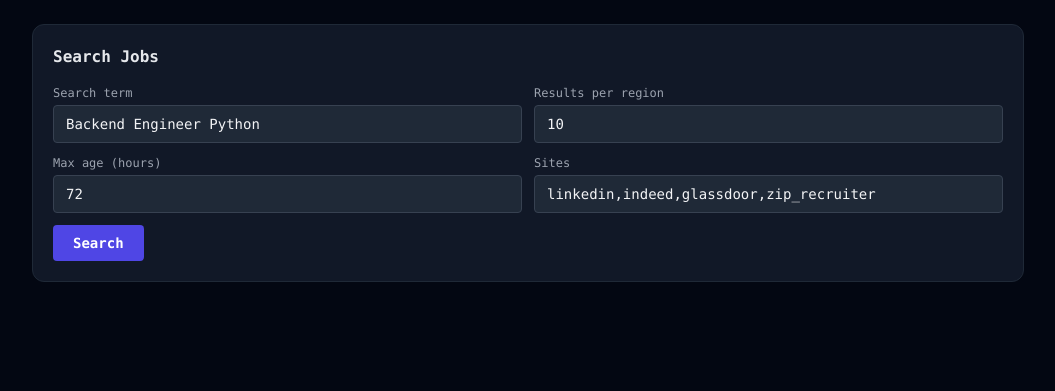
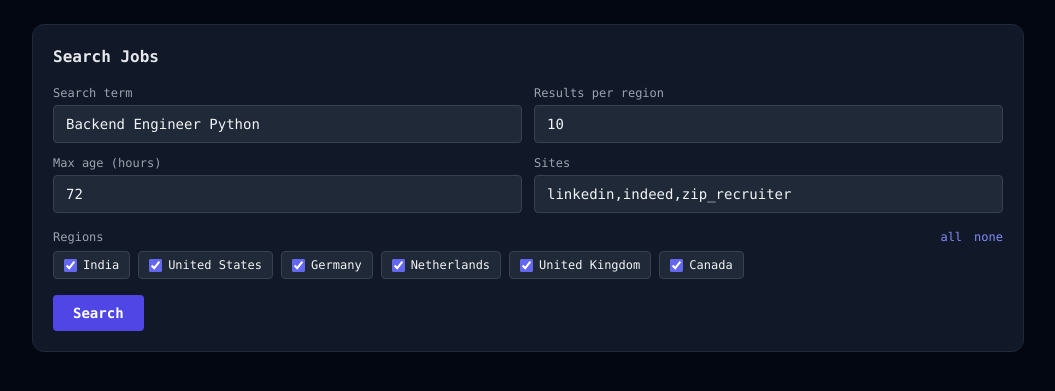
Before and after one commit to shivam343891/ai-job-apply-agent, a FastAPI app: page / in a window 1280 px wide. Shown: the part 53-444 px from the top of the page, without its empty margins (112-1167 px from the left). Run offline with FastAPI, Linux system fonts and the light colour scheme; some libraries are stand-ins or nearby versions.

Commit message:
Adding UI enhancments

```diff
--- a/job_agent/main.py
+++ b/job_agent/main.py
@@ -1,4 +1,6 @@
+import asyncio
 import os
+import sys
 from pathlib import Path
 from fastapi import FastAPI, Request
 from fastapi.responses import HTMLResponse
@@ -6,6 +8,10 @@ from fastapi.templating import Jinja2Templates
 from job_agent.routers import discovery, ai_skills, email, tracker
 from job_agent.routers.apply import linkedin, lever, greenhouse, jobvite, ashby
 from job_agent.jobs import router as jobs_router
+
+# Playwright needs ProactorEventLoop on Windows to spawn subprocesses
+if sys.platform == "win32":
+    asyncio.set_event_loop_policy(asyncio.WindowsProactorEventLoopPolicy())
 
 app = FastAPI(title="AI Job Apply Agent", version="1.0.0")
 
--- a/job_agent/requirements.txt
+++ b/job_agent/requirements.txt
@@ -1,5 +1,6 @@
 fastapi>=0.115.0
 jinja2>=3.1.4
+pypdf>=4.0.0
 uvicorn[standard]>=0.30.6
 playwright>=1.47.0
 python-jobspy>=1.1.80
--- a/job_agent/routers/ai_skills.py
+++ b/job_agent/routers/ai_skills.py
@@ -58,7 +58,14 @@ class AnalyzeJDRequest(BaseModel):
 
 
 def _read(path: str) -> str:
-    return Path(path).read_text(encoding="utf-8", errors="ignore")
+    p = Path(path)
+    if not path or not p.is_file():
+        raise ValueError(f"Resume file not found: '{path}'. Set resumePath in your config.")
+    if p.suffix.lower() == ".pdf":
+        from pypdf import PdfReader
+        reader = PdfReader(str(p))
+        return "\n".join(page.extract_text() or "" for page in reader.pages)
+    return p.read_text(encoding="utf-8", errors="ignore")
 
 
 def _keywords(text: str, top_n: int = 60) -> list[str]:
--- a/job_agent/routers/discovery.py
+++ b/job_agent/routers/discovery.py
@@ -48,6 +48,7 @@ class SearchRequest(BaseModel):
     hours_old: int = 72
     site_names: list[str] = ["linkedin", "indeed", "glassdoor", "zip_recruiter"]
     preferences_path: str = ""      # if set, each job gets a fit score
+    regions: list[str] = []         # location names to include; empty = all regions
 
 
 class ScoreRequest(BaseModel):
@@ -112,6 +113,12 @@ async def _scrape_region(search_term: str, hours_old: int, site_names: list, res
 async def _scrape(job_id: str, req: SearchRequest):
     prefs = load_preferences(req.preferences_path) if req.preferences_path else None
 
+    # Filter to requested regions (empty list = all)
+    active_regions = (
+        [r for r in _REGIONS if r["location"] in req.regions]
+        if req.regions else _REGIONS
+    ) or _REGIONS  # fallback to all if none matched
+
     # Scrape all regions concurrently
     job_store.update_job(job_id, status="running", progress=5)
     tasks = [
@@ -119,7 +126,7 @@ async def _scrape(job_id: str, req: SearchRequest):
             req.search_term, req.hours_old, req.site_names,
             req.results_per_region, region
         )
-        for region in _REGIONS
+        for region in active_regions
     ]
     results_per_region = await asyncio.gather(*tasks, return_exceptions=True)
 
@@ -144,7 +151,7 @@ async def _scrape(job_id: str, req: SearchRequest):
     merged.sort(key=lambda j: order.get(j.get("fit", {}).get("rating", ""), 2))
 
     job_store.update_job(job_id, progress=100)
-    return {"count": len(merged), "regions_scraped": len(_REGIONS), "jobs": merged}
+    return {"count": len(merged), "regions_scraped": len(active_regions), "jobs": merged}
 
 
 async def _scrape_careers(job_id: str, req: CareersRequest):
@@ -182,6 +189,11 @@ async def _scrape_careers(job_id: str, req: CareersRequest):
     return {"count": len(jobs_out), "jobs": jobs_out, "source": req.careers_url}
 
 
+@router.get("/regions")
+async def list_regions():
+    return {"regions": [r["location"] for r in _REGIONS]}
+
+
 @router.post("/search")
 async def search_jobs(req: SearchRequest, background_tasks: BackgroundTasks):
     job_id = job_store.create_job()
--- a/job_agent/templates/index.html
+++ b/job_agent/templates/index.html
@@ -42,7 +42,7 @@
   <!-- Search form -->
   <div class="bg-gray-900 border border-gray-800 rounded-xl p-5 mb-6">
     <h2 class="text-base font-semibold mb-4 text-gray-200">Search Jobs</h2>
-    <div class="grid grid-cols-1 sm:grid-cols-2 gap-3 mb-3">
+    <div class="grid grid-cols-1 sm:grid-cols-2 gap-3 mb-4">
       <div>
         <label class="text-xs text-gray-400 mb-1 block">Search term</label>
         <input id="s-term" type="text" value="Backend Engineer Python"
@@ -60,8 +60,21 @@
       </div>
       <div>
         <label class="text-xs text-gray-400 mb-1 block">Sites</label>
-        <input id="s-sites" type="text" value="linkedin,indeed,glassdoor,zip_recruiter"
+        <input id="s-sites" type="text" value="linkedin,indeed,zip_recruiter"
           class="w-full bg-gray-800 border border-gray-700 rounded px-3 py-2 text-sm focus:outline-none focus:border-indigo-500" />
+      </div>
+    </div>
+    <!-- Regions checklist -->
+    <div class="mb-4">
+      <div class="flex items-center justify-between mb-1.5">
+        <label class="text-xs text-gray-400">Regions</label>
+        <div class="flex gap-3 text-xs text-indigo-400">
+          <button type="button" onclick="toggleAllRegions(true)">all</button>
+          <button type="button" onclick="toggleAllRegions(false)">none</button>
+        </div>
+      </div>
+      <div id="regions-list" class="flex flex-wrap gap-2 min-h-[28px]">
+        <span class="text-xs text-gray-600 animate-pulse">Loading regions…</span>
       </div>
     </div>
     <button onclick="startSearch()"
@@ -171,6 +184,7 @@ function showTab(name) {
   if (name === 'tracker') loadTracker();
 }
 showTab('search');
+loadRegions();
 
 // ── Toast ──────────────────────────────────────────────────────────────
 function toast(msg, err=false) {
@@ -200,18 +214,45 @@ async function pollJob(jobId, onProgress, onDone, onError) {
 // ── Search & Apply ─────────────────────────────────────────────────────
 let _pendingApply = null;
 
+async function loadRegions() {
+  try {
+    const r = await fetch('/jobs/regions');
+    const d = await r.json();
+    const box = document.getElementById('regions-list');
+    box.innerHTML = d.regions.map(region => `
+      <label class="flex items-center gap-1.5 cursor-pointer select-none
+        bg-gray-800 hover:bg-gray-700 border border-gray-700 rounded px-2.5 py-1 text-xs transition">
+        <input type="checkbox" class="region-cb accent-indigo-500" value="${esc(region)}" checked />
+        ${esc(region)}
+      </label>`).join('');
+  } catch(e) {
+    document.getElementById('regions-list').innerHTML =
+      '<span class="text-xs text-red-400">Failed to load regions</span>';
+  }
+}
+
+function toggleAllRegions(checked) {
+  document.querySelectorAll('.region-cb').forEach(cb => cb.checked = checked);
+}
+
+function selectedRegions() {
+  return [...document.querySelectorAll('.region-cb:checked')].map(cb => cb.value);
+}
+
 async function startSearch() {
-  const term  = document.getElementById('s-term').value.trim();
-  const count = parseInt(document.getElementById('s-count').value) || 10;
-  const hours = parseInt(document.getElementById('s-hours').value) || 72;
-  const sites = document.getElementById('s-sites').value.split(',').map(s=>s.trim()).filter(Boolean);
+  const term    = document.getElementById('s-term').value.trim();
+  const count   = parseInt(document.getElementById('s-count').value) || 10;
+  const hours   = parseInt(document.getElementById('s-hours').value) || 72;
+  const sites   = document.getElementById('s-sites').value.split(',').map(s=>s.trim()).filter(Boolean);
+  const regions = selectedRegions();
 
   if (!term) { toast('Enter a search term', true); return; }
+  if (!regions.length) { toast('Select at least one region', true); return; }
 
   document.getElementById('results-list').innerHTML = '';
   const prog = document.getElementById('search-progress');
   prog.classList.remove('hidden');
-  setProgress(0, 'Starting search across 6 regions…');
+  setProgress(0, `Starting search across ${regions.length} region${regions.length > 1 ? 's' : ''}…`);
 
   const res = await fetch('/jobs/search', {
     method: 'POST',
@@ -221,6 +262,7 @@ async function startSearch() {
       results_per_region: count,
       hours_old: hours,
       site_names: sites,
+      regions,
       preferences_path: CFG.preferencesPath,
     })
   });
@@ -229,7 +271,7 @@ async function startSearch() {
   pollJob(job_id,
     (pct, status) => setProgress(pct, status === 'running' ? 'Scraping…' : status),
     (result) => {
-      setProgress(100, `Found ${result.count} jobs`);
+      setProgress(100, `Found ${result.count} jobs across ${result.regions_scraped} region${result.regions_scraped !== 1 ? 's' : ''}`);
       renderJobs(result.jobs || []);
     },
     (err) => { toast('Search failed: ' + err, true); prog.classList.add('hidden'); }
@@ -338,6 +380,12 @@ async function analyzeJob(i) {
   const box  = document.getElementById(`analysis-${i}`);
   const desc = job.description || job.title || '';
   box.classList.remove('hidden');
+
+  if (!CFG.resumePath) {
+    box.innerHTML = '<p class="text-xs text-yellow-400">⚠️ No resume path configured. Set <code>resumePath</code> in my_config.json and restart the server.</p>';
+    return;
+  }
+
   box.innerHTML = '<p class="text-xs text-gray-500 animate-pulse">Analyzing…</p>';
 
   try {
```
Also changed, not shown: setup.md (+2 -2 lines).
